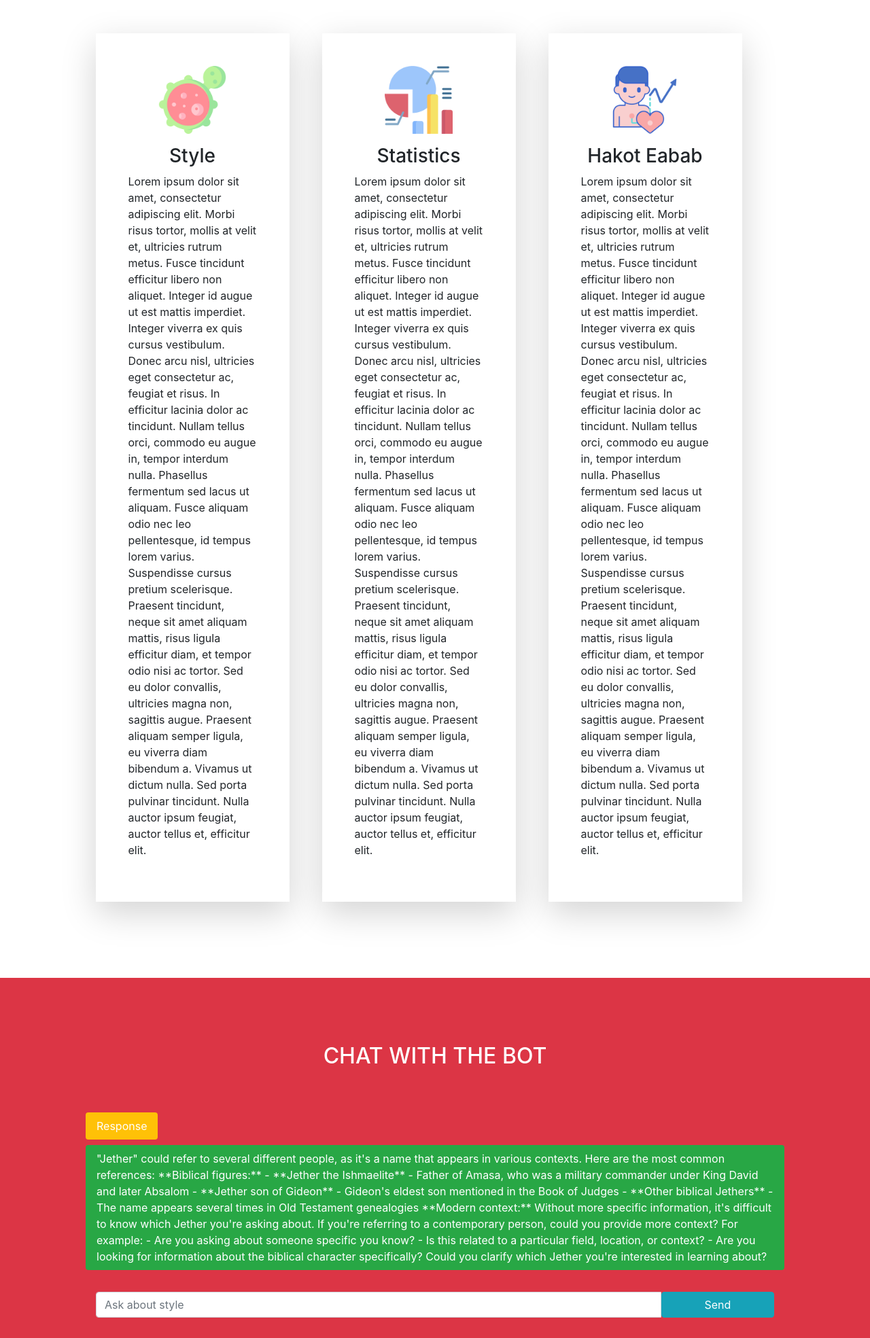
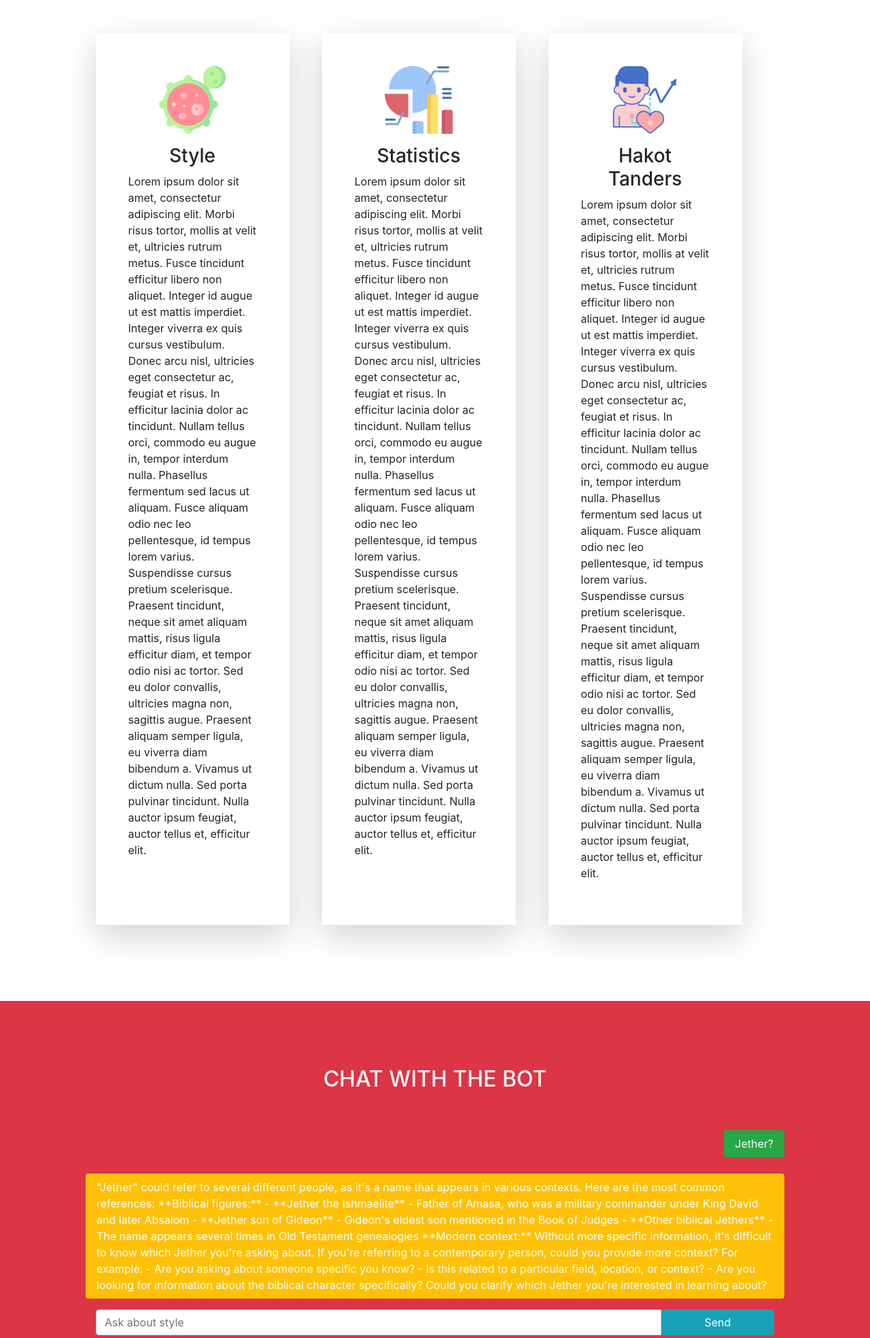
Before and after one commit to fssiao/personal_stailist, a Flask app: page / in a window 1280 px wide. Shown: the part 805-2774 px from the top of the page at 68% size. Run offline with Flask 2, Linux system fonts and the light colour scheme; some libraries are stand-ins or nearby versions; some web fonts are replaced.

Commit message:
Edit index html

```diff
--- a/app.py
+++ b/app.py
@@ -2,9 +2,6 @@ import os
 from flask import Flask, request, render_template, redirect, url_for
 from core import Model
 
-# Constant Model Configuration
-UPLOAD_FOLDER = 'uploads'
-ALLOWED_EXTENSIONS = set(['png', 'jpg', 'jpeg'])
 
 # Flask Initialization and Configuration
 app = Flask(__name__)
--- a/templates/index.html
+++ b/templates/index.html
@@ -3,7 +3,7 @@
 <head>
 	<title>Personal StAIlist</title>
 	<meta name="viewport" content="width=device-width, initial-scale=1.0, minimum-scale=1.0, maximum-scale=1.0, user-scalable=no">
-	<meta name="description" content="Skinclassinator" />
+	<meta name="description" content="Personal StAIlist" />
 	<meta name="author" content="Antigua" />
 	<meta property="og:title" content="darkmatter" />
   	<meta property="og:description" content="" />
@@ -76,7 +76,7 @@
 				</div>
 				<div class="col-lg-3 col-sm-12 text-center p-5 shadow-lg mr-lg-5 mb-3">
 					<img class="mb-3" src="{{ url_for('static',filename='images/survival.png') }}" width="100">
-					<h3>Hakot Eabab</h3>
+					<h3>Hakot Tanders</h3>
 					<p class="text-left">Lorem ipsum dolor sit amet, consectetur adipiscing elit. Morbi risus tortor, mollis at velit et, ultricies rutrum metus. Fusce tincidunt efficitur libero non aliquet. Integer id augue ut est mattis imperdiet. Integer viverra ex quis cursus vestibulum. Donec arcu nisl, ultricies eget consectetur ac, feugiat et risus. In efficitur lacinia dolor ac tincidunt. Nullam tellus orci, commodo eu augue in, tempor interdum nulla. Phasellus fermentum sed lacus ut aliquam. Fusce aliquam odio nec leo pellentesque, id tempus lorem varius. Suspendisse cursus pretium scelerisque. Praesent tincidunt, neque sit amet aliquam mattis, risus ligula efficitur diam, et tempor odio nisi ac tortor. Sed eu dolor convallis, ultricies magna non, sagittis augue. Praesent aliquam semper ligula, eu viverra diam bibendum a. Vivamus ut dictum nulla. Sed porta pulvinar tincidunt. Nulla auctor ipsum feugiat, auctor tellus et, efficitur elit.</p>
 				</div>
 			</div>
@@ -93,13 +93,13 @@
 			<div class="">
 				<div class="container mt-5 p-2">
 					<div id="message-box">
+						<div class="d-flex justify-content-end mb-4">
+							<div class="bg-success rounded py-2 px-3">
+								Jether?
+							</div>
+						</div>
 						<div class="d-flex justify-content-start my-2">
 							<div class="bg-warning rounded py-2 px-3">
-								Response
-							</div>
-						</div>
-						<div class="d-flex justify-content-end mb-4">
-							<div class="bg-success rounded py-2 px-3">
 								"Jether" could refer to several different people, as it's a name that appears in various contexts. Here are the most common references: **Biblical figures:** - **Jether the Ishmaelite** - Father of Amasa, who was a military commander under King David and later Absalom - **Jether son of Gideon** - Gideon's eldest son mentioned in the Book of Judges - **Other biblical Jethers** - The name appears several times in Old Testament genealogies **Modern context:** Without more specific information, it's difficult to know which Jether you're asking about. If you're referring to a contemporary person, could you provide more context? For example: - Are you asking about someone specific you know? - Is this related to a particular field, location, or context? - Are you looking for information about the biblical character specifically? Could you clarify which Jether you're interested in learning about?
 							</div>
 						</div>
```
